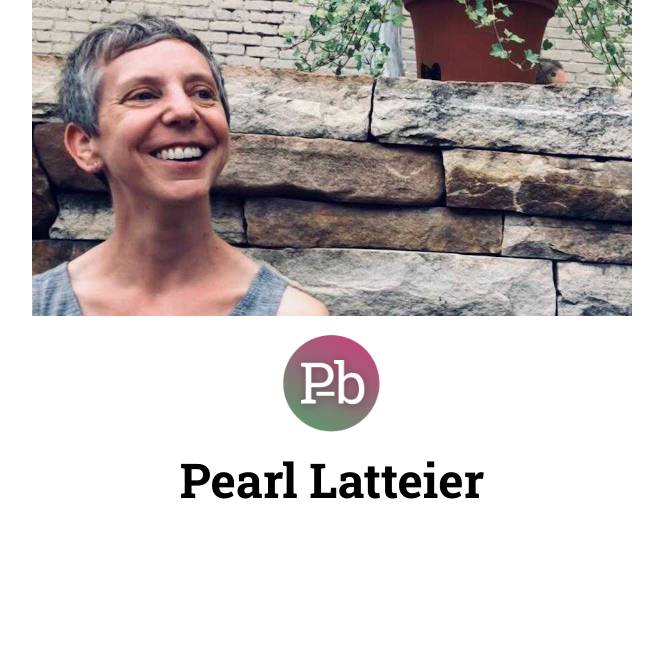
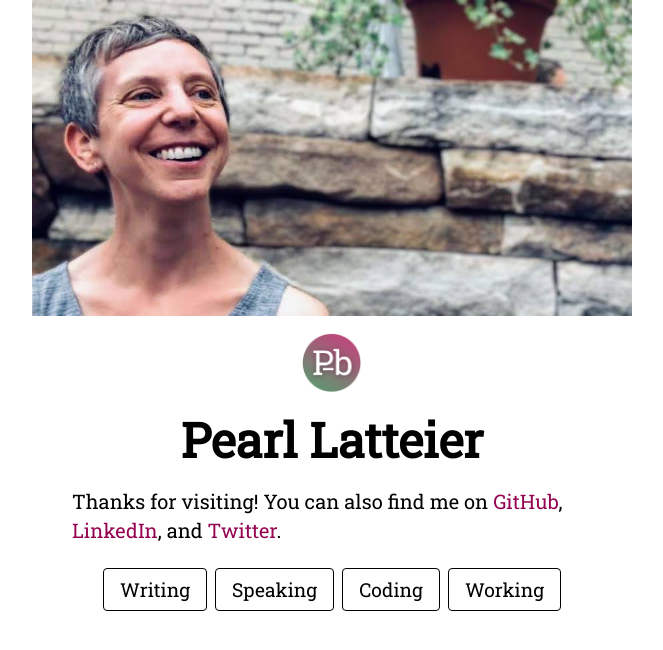
Before and after one commit to pearlbea/pearlbea-2024, a Next.js app: page / in a window 1280 px wide. Shown: the top 650 px of the page, without its empty margins (308-971 px from the left). Built offline with nearby package versions, Linux system fonts and the light colour scheme.

Commit message:
More homepage

```diff
--- a/app/globals.css
+++ b/app/globals.css
@@ -4,22 +4,6 @@
   --font-mono: ui-monospace, Menlo, Monaco, "Cascadia Mono", "Segoe UI Mono",
     "Roboto Mono", "Oxygen Mono", "Ubuntu Monospace", "Source Code Pro",
     "Fira Mono", "Droid Sans Mono", "Courier New", monospace;
-  --tile-start-rgb: 239, 245, 249;
-  --tile-end-rgb: 228, 232, 233;
-  --tile-border: conic-gradient(
-    #00000080,
-    #00000040,
-    #00000030,
-    #00000020,
-    #00000010,
-    #00000010,
-    #00000080
-  );
-
-  --callout-rgb: 238, 240, 241;
-  --callout-border-rgb: 172, 175, 176;
-  --card-rgb: 180, 185, 188;
-  --card-border-rgb: 131, 134, 135;
 }
 
 @media (prefers-color-scheme: dark) {
--- a/app/layout.tsx
+++ b/app/layout.tsx
@@ -1,8 +1,8 @@
 import type { Metadata } from "next";
-import { Roboto_Slab } from "next/font/google";
+import {  Roboto_Slab } from "next/font/google";
 import "./globals.css";
 
-const inter = Roboto_Slab({ subsets: ["latin"] });
+const inter = Roboto_Slab({ subsets: ["latin"], weight: "400" });
 
 export const metadata: Metadata = {
   title: "Pearl Latteier",
--- a/app/page.module.css
+++ b/app/page.module.css
@@ -5,40 +5,57 @@
   min-height: 100vh;
   text-align: center;
 }
-
+.imgWrapper {
+  height: 316px;
+  width: 100%;
+}
 .pbIcon {
+  margin: 1rem;
+}
+.headline {
+  font-size: 3rem;
+  margin-top: 0;
+}
+.description {
+  font-size: 1.25rem;
+  max-width: 520px;
+  text-align: left;
+  margin: 1rem;
+  line-height: 1.8rem;
+}
+.inlineLink {
+  color: #950451;
+}
+.inlineLink:active,
+.inlineLink:hover,
+.inlineLink:focus {
+  text-decoration: underline;
+}
+.buttonLinks {
+  display: grid;
+  grid-gap: 0.5rem;
+  grid-auto-flow: column;
+  list-style-type: none;
   margin: 1rem 0;
 }
-
-.headline {
-  font-size: 3rem;
+.buttonLink {
+  font-size: 1.2rem;
+  border: 1px solid black;
+  padding: 0.5rem 1rem;
+  border-radius: 0.25rem;
 }
-
-.grid {
-  display: grid;
-  grid-template-columns: repeat(4, minmax(25%, auto));
-  max-width: 100%;
-  width: var(--max-width);
-}
-
-
-
-
-/* Enable hover only on non-touch devices */
-@media (hover: hover) and (pointer: fine) {
-  .card:hover {
-    background: rgba(var(--card-rgb), 0.1);
-    border: 1px solid rgba(var(--card-border-rgb), 0.15);
-  }
-
-  .card:hover span {
-    transform: translateX(4px);
-  }
+.buttonLink:hover,
+.buttonLink:focus,
+.buttonLink:active {
+  background-color: rgba(0, 0, 0, 0.043);
+  transition: background-color 0.25s cubic-bezier(0.4, 0, 0.2, 1) 0ms,
+    box-shadow 0.25s cubic-bezier(0.4, 0, 0.2, 1) 0ms,
+    border 0.25s cubic-bezier(0.4, 0, 0.2, 1) 0ms;
 }
 
 @media (prefers-reduced-motion) {
-  .card:hover span {
-    transform: none;
+  .buttonLink:hover {
+    transition: none;
   }
 }
 
@@ -47,100 +64,4 @@
   .content {
     padding: 4rem;
   }
-
-  .grid {
-    grid-template-columns: 1fr;
-    margin-bottom: 120px;
-    max-width: 320px;
-    text-align: center;
-  }
-
-  .card {
-    padding: 1rem 2.5rem;
-  }
-
-  .card h2 {
-    margin-bottom: 0.5rem;
-  }
-
-  .center {
-    padding: 8rem 0 6rem;
-  }
-
-  .center::before {
-    transform: none;
-    height: 300px;
-  }
-
-  .description {
-    font-size: 0.8rem;
-  }
-
-  .description a {
-    padding: 1rem;
-  }
-
-  .description p,
-  .description div {
-    display: flex;
-    justify-content: center;
-    position: fixed;
-    width: 100%;
-  }
-
-  .description p {
-    align-items: center;
-    inset: 0 0 auto;
-    padding: 2rem 1rem 1.4rem;
-    border-radius: 0;
-    border: none;
-    border-bottom: 1px solid rgba(var(--callout-border-rgb), 0.25);
-    background: linear-gradient(
-      to bottom,
-      rgba(var(--background-start-rgb), 1),
-      rgba(var(--callout-rgb), 0.5)
-    );
-    background-clip: padding-box;
-    backdrop-filter: blur(24px);
-  }
-
-  .description div {
-    align-items: flex-end;
-    pointer-events: none;
-    inset: auto 0 0;
-    padding: 2rem;
-    height: 200px;
-    background: linear-gradient(
-      to bottom,
-      transparent 0%,
-      rgb(var(--background-end-rgb)) 40%
-    );
-    z-index: 1;
-  }
 }
-
-/* Tablet and Smaller Desktop */
-@media (min-width: 701px) and (max-width: 1120px) {
-  .grid {
-    grid-template-columns: repeat(2, 50%);
-  }
-}
-
-@media (prefers-color-scheme: dark) {
-  .vercelLogo {
-    filter: invert(1);
-  }
-
-  .logo {
-    filter: invert(1) drop-shadow(0 0 0.3rem #ffffff70);
-  }
-}
-
-@keyframes rotate {
-  from {
-    transform: rotate(360deg);
-  }
-  to {
-    transform: rotate(0deg);
-  }
-}
--- a/app/page.tsx
+++ b/app/page.tsx
@@ -1,34 +1,83 @@
 import Image from "next/image";
 import styles from "./page.module.css";
-
+import Link from "next/link";
 export default function Home() {
   return (
     <main className={styles.main}>
-
+      <div className={styles.imgWrapper}>
         <Image
-            src='/full-pb-photo.jpg'
-            alt='Photo of Pearl'
-            width='600'
-            height='316'
+          src="/full-pb-photo-blur.jpg"
+          alt="Photo of Pearl"
+          width={600}
+          height={316}
+          priority
         />
-
+      </div>
       <Image
         src="/icon.png"
         alt="PB icon"
         className={styles.pbIcon}
-              width='100'
-              height='100'
+        width={60}
+        height={60}
         priority
       />
 
+      <h1 className={styles.headline}>Pearl Latteier</h1>
+      <p className={styles.description}>
+        Thanks for visiting! You can also find me on{" "}
+        <Link
+          className={styles.inlineLink}
+          href="https://github.com/pearlbea"
+          rel="noopener nofollower"
+          target="_blank"
+        >
+          GitHub
+        </Link>
+        ,{" "}
+        <Link
+          className={styles.inlineLink}
+          href="https://www.linkedin.com/in/pearllatteier/"
+          rel="noopener nofollower"
+          target="_blank"
+        >
+          LinkedIn
+        </Link>
+        , and{" "}
+        <Link
+          className={styles.inlineLink}
+          href="https://twitter.com/pblatteier"
+          rel="noopener nofollower"
+          target="_blank"
+        >
+          Twitter
+        </Link>
+        .
+      </p>
 
-      <h1 className={styles.headline}>Pearl Latteier</h1>
-
-
-      <div className={styles.grid}>
-
-
-      </div>
+      <nav>
+        <ul className={styles.buttonLinks}>
+          <li>
+            <Link className={styles.buttonLink} href="/writing">
+              Writing
+            </Link>
+          </li>
+          <li>
+            <Link className={styles.buttonLink} href="/speaking">
+              Speaking
+            </Link>
+          </li>
+          <li>
+            <Link className={styles.buttonLink} href="/coding">
+              Coding
+            </Link>
+          </li>
+          <li>
+            <Link className={styles.buttonLink} href="/working">
+              Working
+            </Link>
+          </li>
+        </ul>
+      </nav>
     </main>
   );
 }
```
Also changed, not shown: app/nav.module.css (+7 -6 lines), public/full-pb-photo-blur.jpg (added). Lines whose indentation alone changed are shown as unchanged.
